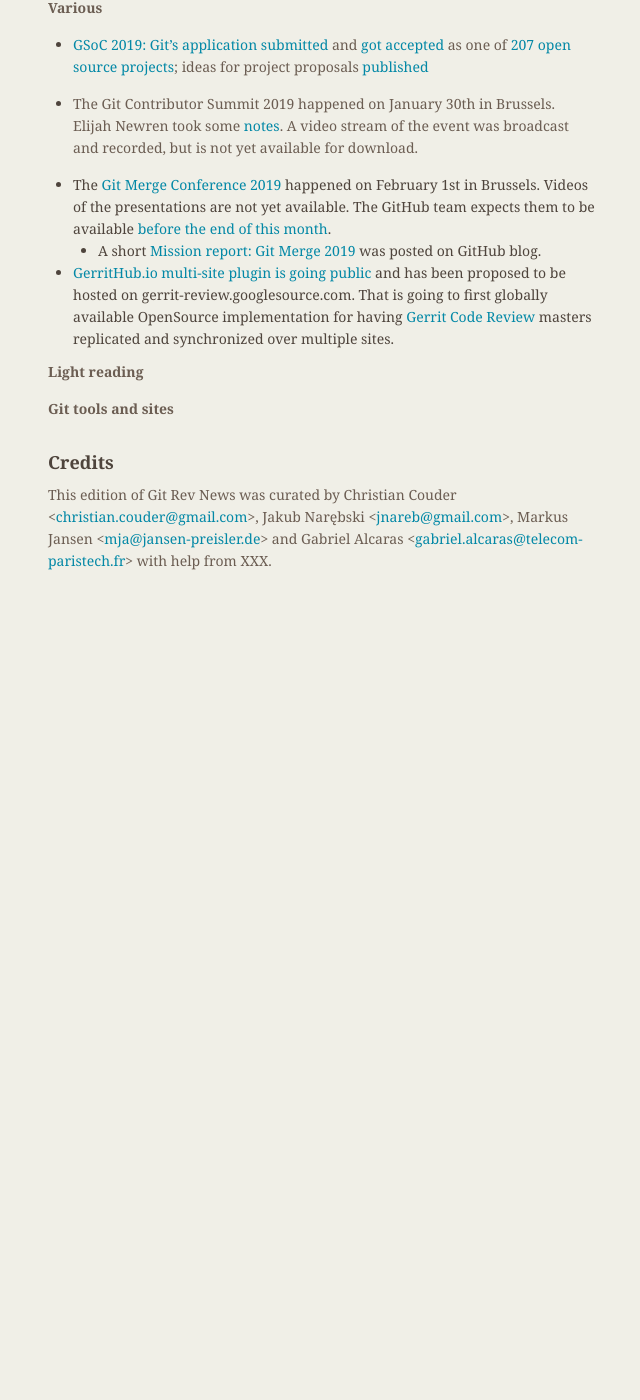
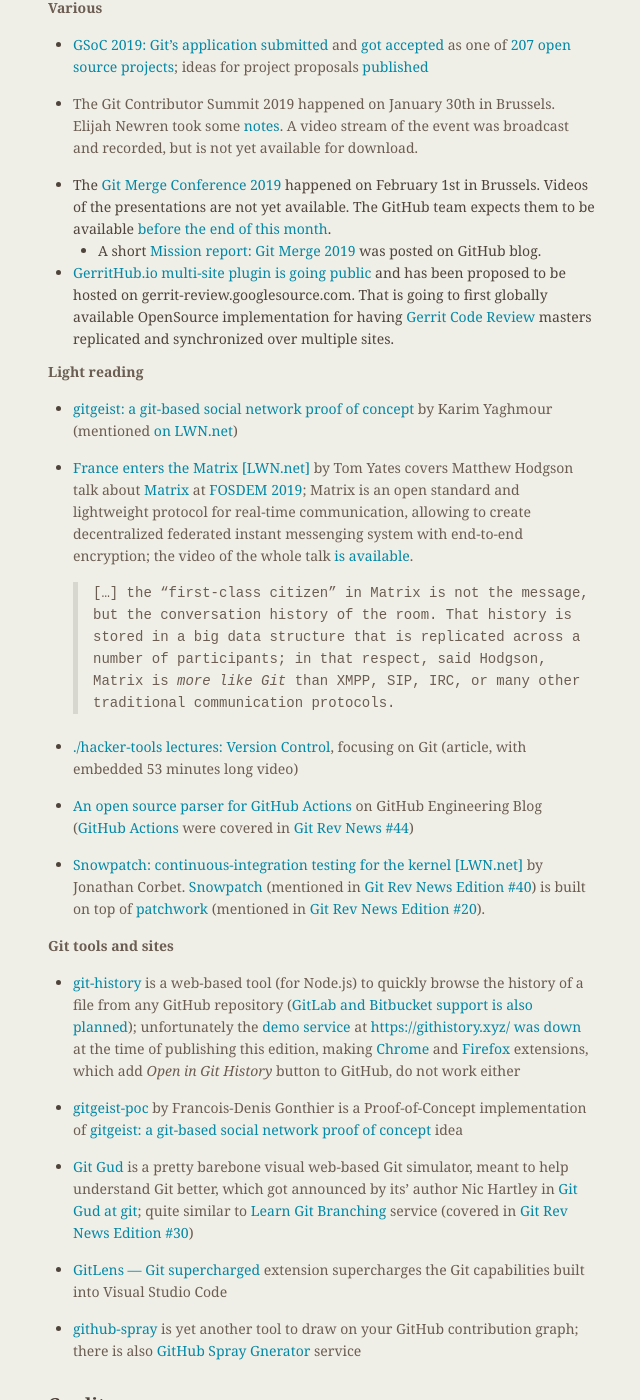
Before and after one commit to git/git.github.io, a Jekyll site: the page built from rev_news/drafts/edition-48.md, in a window 1280 px wide and 1400 px high, scrolled down 1496 px. Shown: the whole window, without its empty margins (486-1126 px from the left). Built offline with Jekyll 4.4.1, drawn with Linux system fonts in a browser that asks for light colours; before the commit the page ends 2083 px from its top, so only the background shows below that.

Commit message:
rn-48: Add some links

```diff
--- a/rev_news/drafts/edition-48.md
+++ b/rev_news/drafts/edition-48.md
@@ -142,9 +142,63 @@
   implementation for having [Gerrit Code Review](https://www.gerritcodereview.com) masters replicated and synchronized over multiple sites.
 
 __Light reading__
+* [gitgeist: a git-based social network proof of concept](https://www.karimyaghmour.com/blog/2019/02/gitgeist-a-git-based-social-network-proof-of-concept.html) by Karim Yaghmour
+  (mentioned [on LWN.net](https://lwn.net/Articles/780365/))
+
+* [France enters the Matrix [LWN.net]](https://lwn.net/Articles/779331/) by Tom Yates
+  covers Matthew Hodgson talk about [Matrix](https://matrix.org/blog/home/) at [FOSDEM 2019](https://fosdem.org/2019/);
+  Matrix is an open standard and lightweight protocol for real-time communication,
+  allowing to create decentralized federated instant messenging system with end-to-end encryption;
+  the video of the whole talk [is available](https://fosdem.org/2019/schedule/event/matrix_french_state/).
+
+  > [...] the "first-class citizen" in Matrix is not the message, but
+  > the conversation history of the room. That history is stored in a
+  > big data structure that is replicated across a number of
+  > participants; in that respect, said Hodgson, Matrix is *more like
+  > Git* than XMPP, SIP, IRC, or many other traditional communication
+  > protocols.
+
+* [./hacker-tools lectures: Version Control](https://hacker-tools.github.io/version-control/),
+  focusing on Git (article, with embedded 53 minutes long video)
+
+* [An open source parser for GitHub Actions](https://githubengineering.com/an-open-source-parser-for-github-actions/)
+  on GitHub Engineering Blog
+  ([GitHub Actions](https://github.com/features/actions) were covered in
+  [Git Rev News #44](https://git.github.io/rev_news/2018/10/24/edition-44/))
+
+* [Snowpatch: continuous-integration testing for the kernel [LWN.net]](https://lwn.net/Articles/777421/)
+  by Jonathan Corbet.  [Snowpatch](https://github.com/ruscur/snowpatch)
+  (mentioned in [Git Rev News Edition #40](https://git.github.io/rev_news/2018/06/20/edition-40/))
+  is built on top of [patchwork](http://jk.ozlabs.org/projects/patchwork/)
+  (mentioned in [Git Rev News Edition #20](https://git.github.io/rev_news/2016/10/19/edition-20/)).
 
 
 __Git tools and sites__
+* [git-history](https://github.com/pomber/git-history) is a web-based tool (for Node.js)
+  to quickly browse the history of a file from any GitHub repository
+  ([GitLab and Bitbucket support is also planned](https://github.com/pomber/git-history/issues/14));
+  unfortunately the [demo service](https://github.githistory.xyz/babel/babel/blob/master/packages/babel-core/test/browserify.js)
+  at <https://githistory.xyz/> [was down](https://twitter.com/pomber/status/1100412811455287304) at the time of publishing this edition,
+  making [Chrome](https://chrome.google.com/webstore/detail/github-history-browser-ex/laghnmifffncfonaoffcndocllegejnf) and [Firefox](https://addons.mozilla.org/firefox/addon/github-history/) extensions,
+  which add _Open in Git History_ button to GitHub, do not work either
+
+* [gitgeist-poc](https://github.com/opersys/gitgeist-poc) by Francois-Denis Gonthier
+  is a Proof-of-Concept implementation  of
+  [gitgeist: a git-based social network proof of concept](https://www.karimyaghmour.com/blog/2019/02/gitgeist-a-git-based-social-network-proof-of-concept.html) idea
+
+* [Git Gud](https://nic-hartley.github.io/git-gud/) is a pretty
+  barebone visual web-based Git simulator, meant to help understand
+  Git better, which got announced by its' author Nic Hartley in
+  [Git Gud at git](https://dev.to/nichartley/git-gud-at-git-5d9k);
+  quite similar to [Learn Git Branching](https://learngitbranching.js.org/)
+  service (covered in [Git Rev News Edition #30](https://git.github.io/rev_news/2017/08/16/edition-30/#other-news))
+
+* [GitLens — Git supercharged](https://marketplace.visualstudio.com/items?itemName=eamodio.gitlens)
+  extension supercharges the Git capabilities built into Visual Studio Code
+
+* [github-spray](https://github.com/Annihil/github-spray) is yet another tool
+  to draw on your GitHub contribution graph; there is also
+  [GitHub Spray Gnerator](https://annihil.github.io/github-spray-generator/) service
 
 
 ## Credits
```
